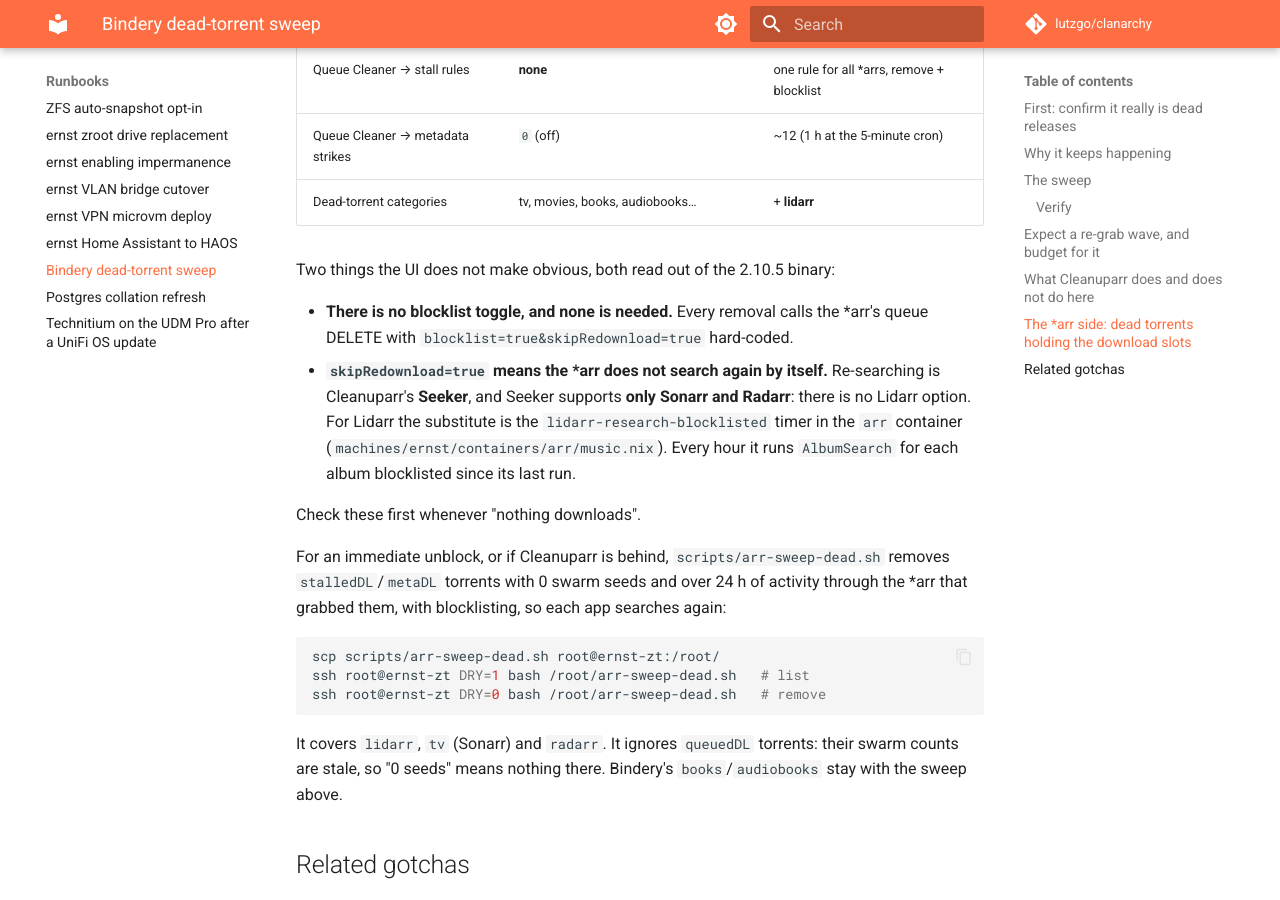
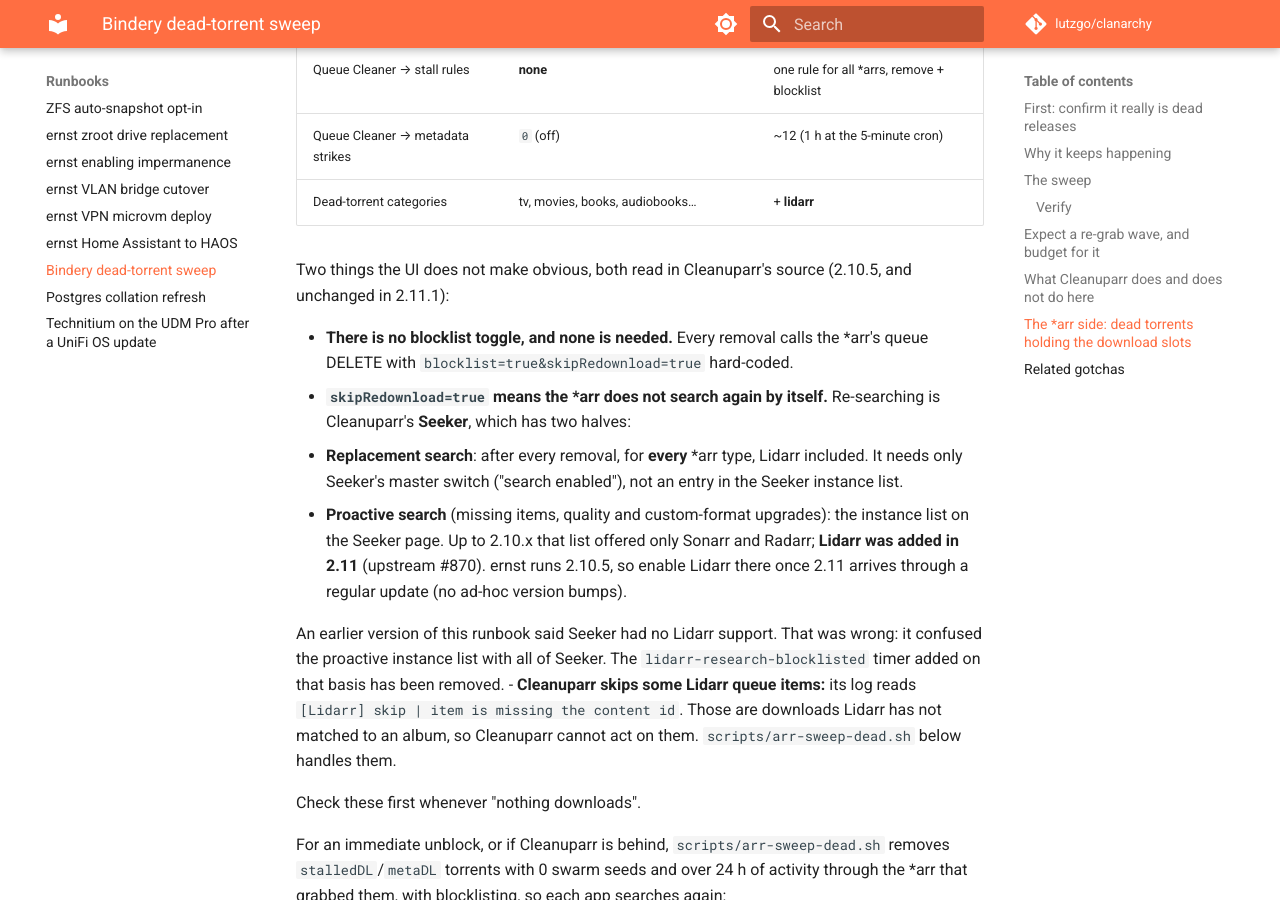
Before and after one commit to lutzgo/clanarchy, an MkDocs documentation site: the page built from docs/runbooks/bindery-dead-torrent-sweep.md, in a window 1280 px wide and 900 px high, scrolled down 4796 px. Built offline with MkDocs 1.6.1 and Material for MkDocs 9.7.7, drawn with Linux system fonts in a browser that asks for light colours; comment, search, counter and statistics services are not loaded.

Commit message:
fix(arr): drop the Lidarr re-search timer, Seeker already covers it (#470)
#463 rested on a wrong claim (mine): that Cleanuparr's Seeker has no Lidarr
support.  Its replacement search runs after every removal for every *arr
type; only proactive search is Sonarr/Radarr-only up to 2.10.x (Lidarr from
2.11).  The timer only repeated searches Lidarr runs itself.


Claude-Session: https://claude.ai/code/session_01W3g8SLp2kFqkKUNqR9FqhU

Co-authored-by: Claude Opus 5.5 <noreply@anthropic.com>

```diff
--- a/docs/runbooks/bindery-dead-torrent-sweep.md
+++ b/docs/runbooks/bindery-dead-torrent-sweep.md
@@ -226,16 +226,29 @@ runtime state in `cleanuparr.db`, not in this repo, and on that day:
 | Queue Cleaner → metadata strikes | `0` (off) | ~12 (1 h at the 5-minute cron) |
 | Dead-torrent categories | tv, movies, books, audiobooks… | + **lidarr** |
 
-Two things the UI does not make obvious, both read out of the 2.10.5 binary:
+Two things the UI does not make obvious, both read in Cleanuparr's source
+(2.10.5, and unchanged in 2.11.1):
 
 - **There is no blocklist toggle, and none is needed.** Every removal calls the
   \*arr's queue DELETE with `blocklist=true&skipRedownload=true` hard-coded.
 - **`skipRedownload=true` means the \*arr does not search again by itself.**
-  Re-searching is Cleanuparr's **Seeker**, and Seeker supports **only Sonarr
-  and Radarr**: there is no Lidarr option. For Lidarr the substitute is the
-  `lidarr-research-blocklisted` timer in the `arr` container
-  (`machines/ernst/containers/arr/music.nix`). Every hour it runs `AlbumSearch`
-  for each album blocklisted since its last run.
+  Re-searching is Cleanuparr's **Seeker**, which has two halves:
+  - **Replacement search**: after every removal, for **every** \*arr type,
+    Lidarr included. It needs only Seeker's master switch ("search enabled"),
+    not an entry in the Seeker instance list.
+  - **Proactive search** (missing items, quality and custom-format upgrades):
+    the instance list on the Seeker page. Up to 2.10.x that list offered only
+    Sonarr and Radarr; **Lidarr was added in 2.11** (upstream #870). ernst
+    runs 2.10.5, so enable Lidarr there once 2.11 arrives through a regular
+    update (no ad-hoc version bumps).
+
+  An earlier version of this runbook said Seeker had no Lidarr support. That
+  was wrong: it confused the proactive instance list with all of Seeker. The
+  `lidarr-research-blocklisted` timer added on that basis has been removed.
+- **Cleanuparr skips some Lidarr queue items:** its log reads `[Lidarr] skip |
+  item is missing the content id`. Those are downloads Lidarr has not matched
+  to an album, so Cleanuparr cannot act on them. `scripts/arr-sweep-dead.sh`
+  below handles them.
 
 Check these first whenever "nothing downloads".
 
```
Also changed, not shown: 1 other file.
